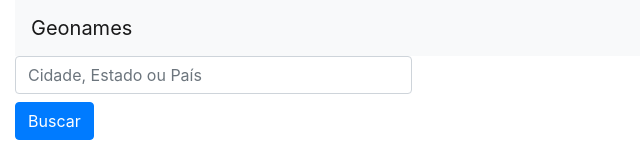
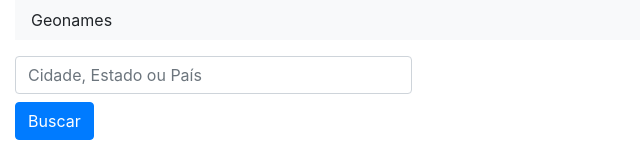
Before and after one commit to PatricSPires/react-test, a React (Create React App) app: page / in a window 1280 px wide. Shown: the top 160 px of the page, without its empty margins (0-640 px from the left). Built offline with nearby package versions, Linux system fonts and the light colour scheme.

Commit message:
feat(layout): change title

```diff
--- a/src/components/Layout.js
+++ b/src/components/Layout.js
@@ -3,10 +3,8 @@
 function components({ children }) {
   return (
     <div class="container-fluid">
-      <nav class="navbar navbar-light bg-light">
-        <a class="navbar-brand" href="#">
-          Geonames
-        </a>
+      <nav class="navbar navbar-light bg-light mb-3">
+        <p className="mb-0">Geonames</p>
       </nav>
       {children}
     </div>
```
